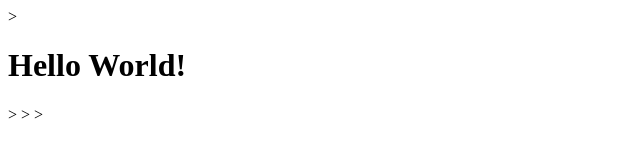
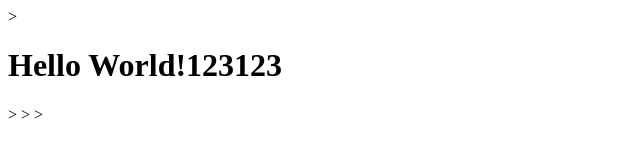
Before and after one commit to Psylaj/first-project, a plain HTML site: page index.html in a window 1280 px wide. Shown: the whole page, without its empty margins (0-640 px from the left). Drawn offline with Linux system fonts and the light colour scheme.

Commit message:
Тест коммит - 2

```diff
--- a/index.html
+++ b/index.html
@@ -3,6 +3,6 @@
     <head>
     </head>>
 <body>
-    <h1>Hello World!</h1>>
+    <h1>Hello World!123123 </h1>>
 </body>>
 </html>>
```
